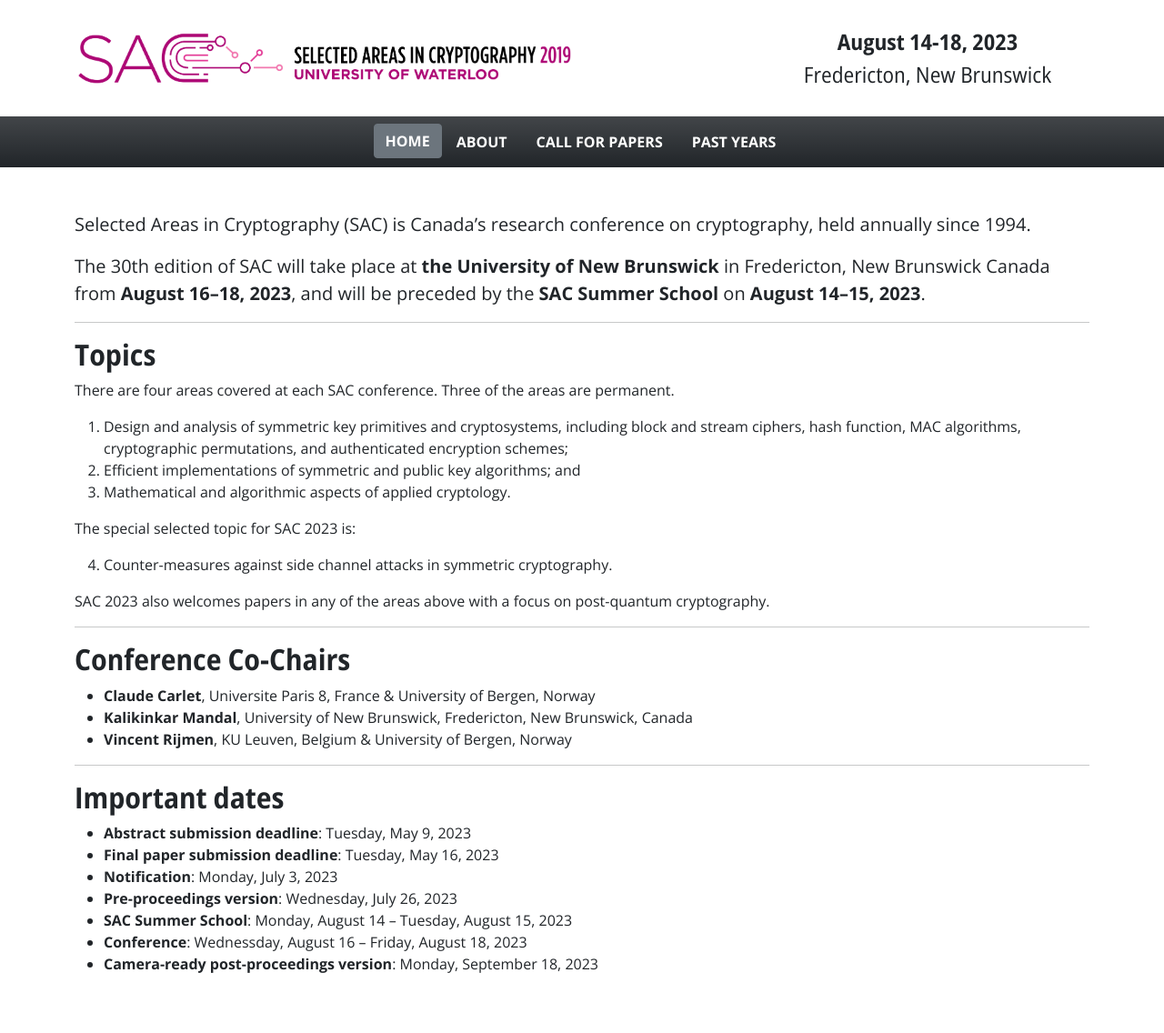
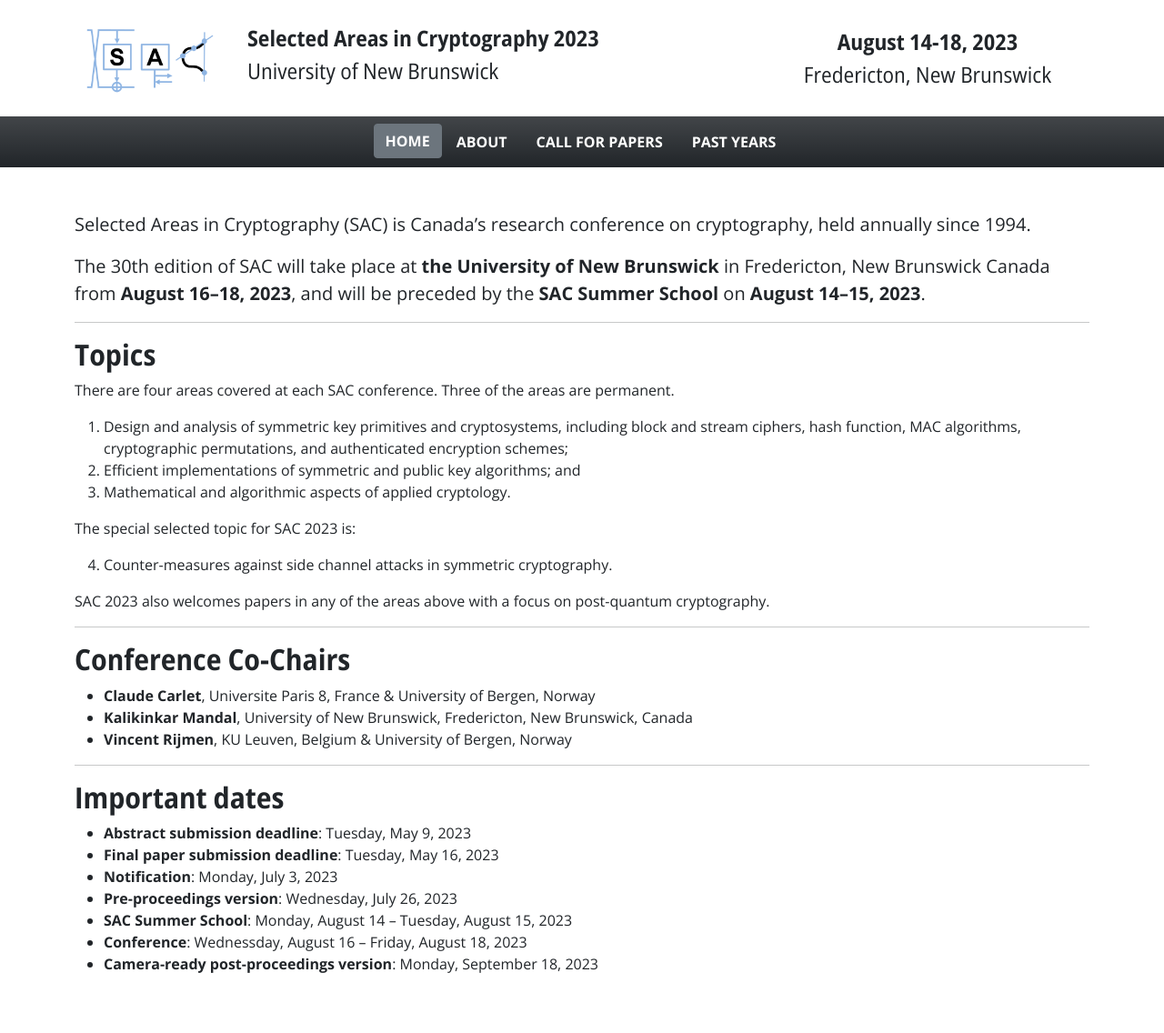
Before and after one commit to sac-workshop/sac-2023, a Jekyll site: the page built from index.md, in a window 1280 px wide. Shown: the whole page at 91% size. Built offline with Jekyll 4.4.1, drawn with Linux system fonts in a browser that asks for light colours.

Commit message:
variable.yml modified

```diff
--- a/_data/variables.yml
+++ b/_data/variables.yml
@@ -18,7 +18,7 @@ show_travel: false # set to false if you're not ready to display the travel info
 #banner_image: images/waterloo-wide.jpg # crop image so it's much wider than tall, e.g., 2000x625
 organizer_email: sac2023chairs@gmail.com
 url_submission: https://easychair.org/conferences/?conf=sac2023 # comment this out to disable the submission link
-custom_sac_logo: images/sac-2019-logo.png # comment this out to use the default SAC logo; if you want to use your own logo, it should be much wider than tall (e.g., 2000x300), and should include the name of the conference "Selected Areas in Cryptography 20xx" and the location "University of XXX"
+#custom_sac_logo: images/sac-2019-logo.png # comment this out to use the default SAC logo; if you want to use your own logo, it should be much wider than tall (e.g., 2000x300), and should include the name of the conference "Selected Areas in Cryptography 20xx" and the location "University of XXX"
 sac_board_chair:
   name: Douglas Stebila
   email: dstebila@uwaterloo.ca
```
